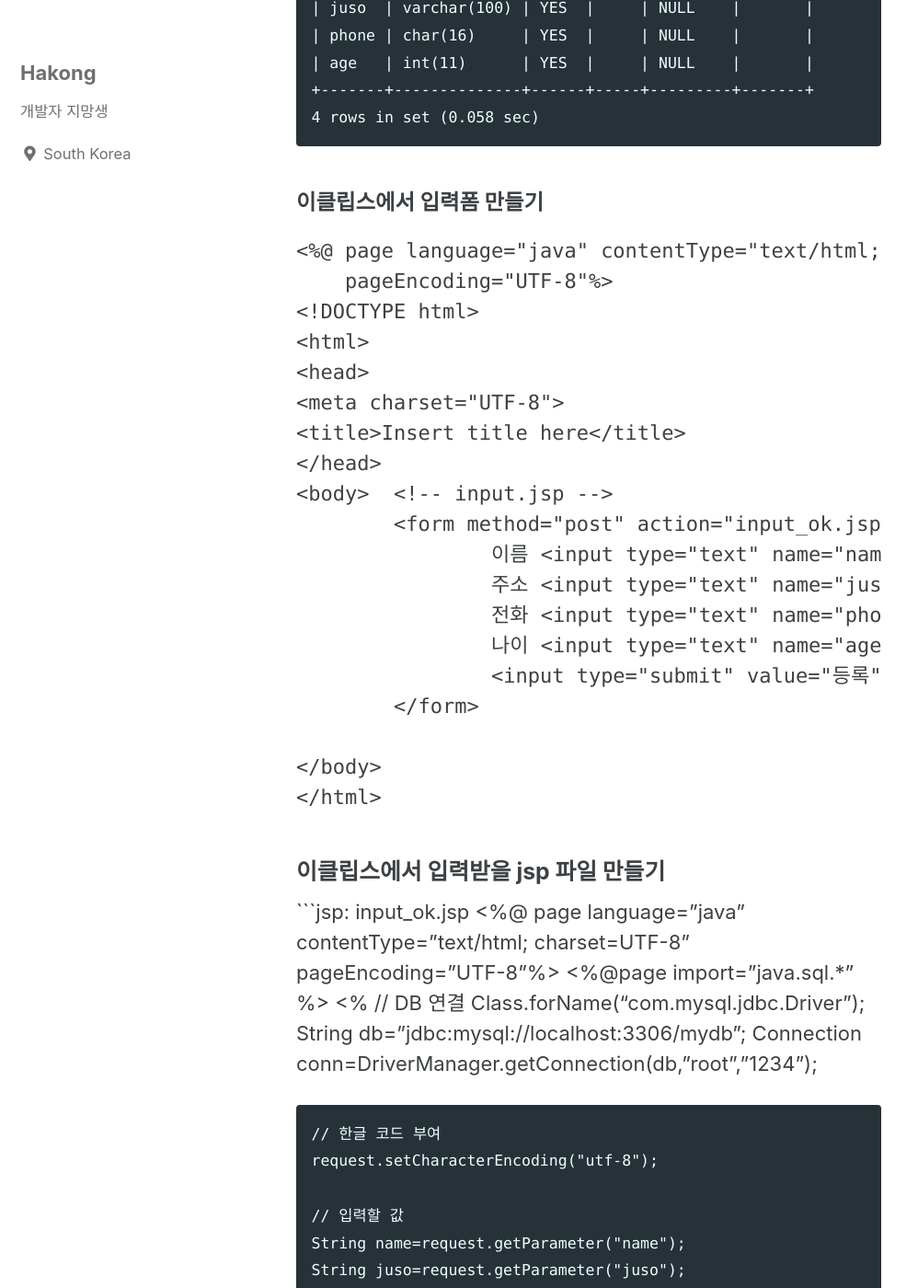
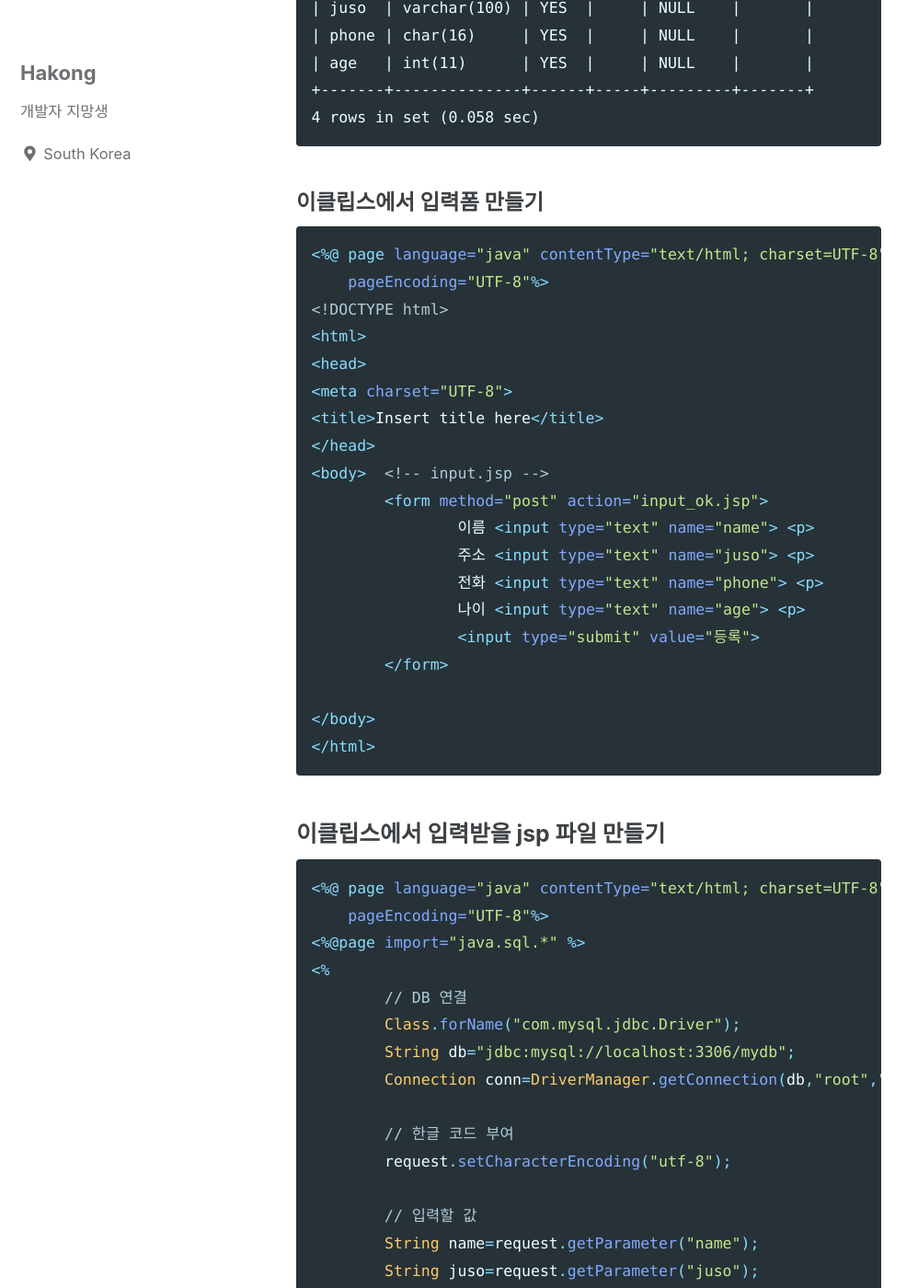
Before and after one commit to xxxjoyxxx/xxxjoyxxx.github.io, a Jekyll site: the page built from _posts/2022-11-25-second.md, in a window 1280 px wide and 1400 px high, scrolled down 1231 px. Shown: the whole window at 92% size, without its empty margins (0-998 px from the left). Built offline with Jekyll 4.4.1, drawn with Linux system fonts in a browser that asks for light colours; cached includes are drawn as plain includes; some of the changed text lies outside the part shown.

Commit message:
오류 수정

````diff
--- a/_posts/2022-11-25-second.md
+++ b/_posts/2022-11-25-second.md
@@ -39,7 +39,7 @@ MariaDB [mydb]> desc member;
 
 
 #### 이클립스에서 입력폼 만들기
-```jsp:input.jsp
+```jsp
 <%@ page language="java" contentType="text/html; charset=UTF-8"
     pageEncoding="UTF-8"%>
 <!DOCTYPE html>
@@ -63,7 +63,7 @@ MariaDB [mydb]> desc member;
 
 
 ### 이클립스에서 입력받을 jsp 파일 만들기
-```jsp: input_ok.jsp
+```jsp
 <%@ page language="java" contentType="text/html; charset=UTF-8"
     pageEncoding="UTF-8"%>
 <%@page import="java.sql.*" %>
````
Also changed, not shown: _posts/2022-11-26-a.md (+2 -2 lines).
